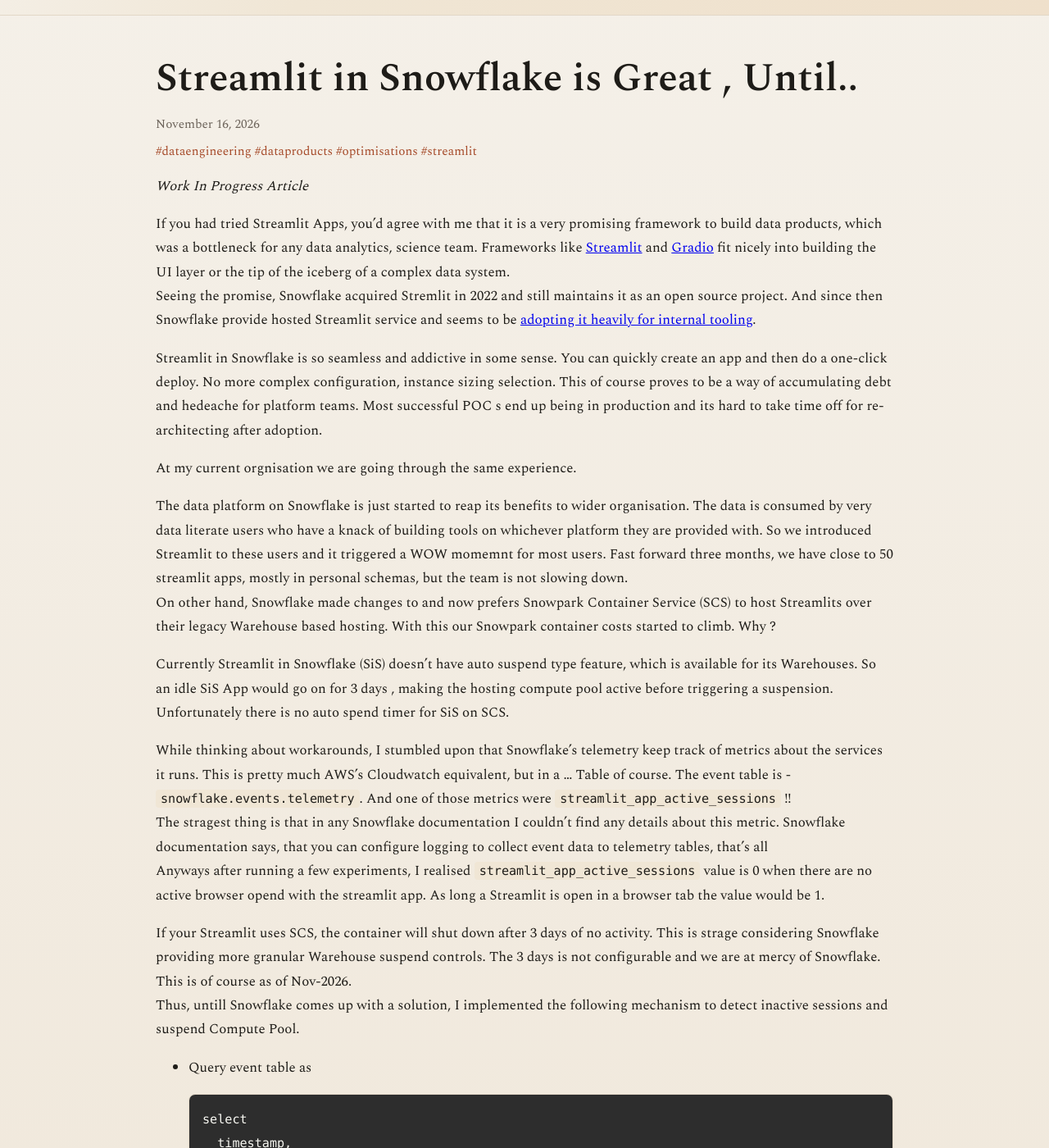
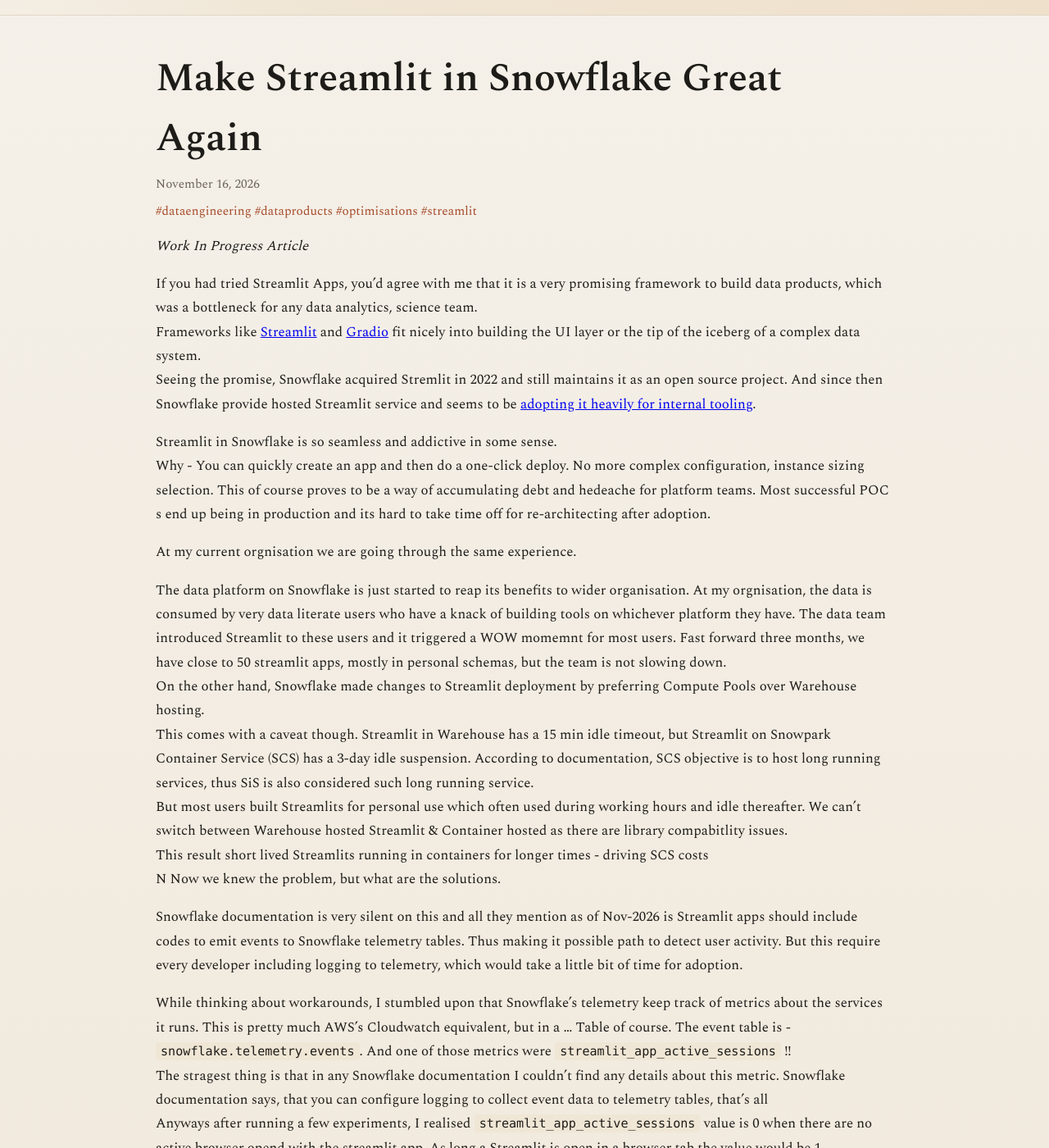
Before and after one commit to nilanka-weeraman/nilanka-weeraman.github.io, a Jekyll site: the page built from _posts/2026-11-16-taming-streamlits-in-snowflake.md, in a window 1280 px wide and 1400 px high, scrolled down 232 px. Shown: the whole window at 82% size. Built offline with Jekyll 4.4.1, drawn with Linux system fonts in a browser that asks for light colours.

Commit message:
SiS article

```diff
--- a/_posts/2026-11-16-taming-streamlits-in-snowflake.md
+++ b/_posts/2026-11-16-taming-streamlits-in-snowflake.md
@@ -1,25 +1,27 @@
 ---
 layout: post
-title: "Streamlit in Snowflake is Great , Until.."
+title: "Make Streamlit in Snowflake Great Again"
 date: 2026-11-16 10:00:00 +0930
 tags: [dataengineering, dataproducts, optimisations, streamlit]
 ---
 
 _Work In Progress Article_<br>
 
-If you had tried Streamlit Apps, you'd agree with me that it is a very promising framework to build data products, which was a bottleneck for any data analytics, science team. Frameworks like [Streamlit](https://github.com/streamlit/streamlit) and [Gradio](https://github.com/gradio-app/gradio) fit nicely into building the UI layer or the tip of the iceberg of a complex data system. <br>
+If you had tried Streamlit Apps, you'd agree with me that it is a very promising framework to build data products, which was a bottleneck for any data analytics, science team.<br> Frameworks like [Streamlit](https://github.com/streamlit/streamlit) and [Gradio](https://github.com/gradio-app/gradio) fit nicely into building the UI layer or the tip of the iceberg of a complex data system. <br>
 Seeing the promise, Snowflake acquired Stremlit in 2022 and still maintains it as an open source project. And since then Snowflake provide hosted Streamlit service and seems to be [adopting it heavily for internal tooling](https://www.snowflake.com/en/blog/engineering/scaling-enterprise-analytics-streamlit-apps/). <br>
 
-Streamlit in Snowflake is so seamless and addictive in some sense. You can quickly create an app and then do a one-click deploy. No more complex configuration, instance sizing selection. This of course proves to be a way of accumulating debt and hedeache for platform teams. Most successful POC s end up being in production and its hard to take time off for re-architecting after adoption. <br>
+Streamlit in Snowflake is so seamless and addictive in some sense. <br>
+Why - You can quickly create an app and then do a one-click deploy. No more complex configuration, instance sizing selection. This of course proves to be a way of accumulating debt and hedeache for platform teams. Most successful POC s end up being in production and its hard to take time off for re-architecting after adoption. <br>
 
 At my current orgnisation we are going through the same experience. <br>
 
-The data platform on Snowflake is just started to reap its benefits to wider organisation. The data is consumed by very data literate users who have a knack of building tools on whichever platform they are provided with. So we introduced Streamlit to these users and it triggered a WOW momemnt for most users. Fast forward three months, we have close to 50 streamlit apps, mostly in personal schemas, but the team is not slowing down. <br>
-On other hand, Snowflake made changes to and now prefers Snowpark Container Service (SCS) to host Streamlits over their legacy Warehouse based hosting. With this our Snowpark container costs started to climb. Why ? <br>
+The data platform on Snowflake is just started to reap its benefits to wider organisation. At my orgnisation, the data is consumed by very data literate users who have a knack of building tools on whichever platform they have. The data team introduced Streamlit to these users and it triggered a WOW momemnt for most users. Fast forward three months, we have close to 50 streamlit apps, mostly in personal schemas, but the team is not slowing down. <br>
+On the other hand, Snowflake made changes to Streamlit deployment by preferring Compute Pools over Warehouse hosting. <br> This comes with a caveat though. Streamlit in Warehouse has a 15 min idle timeout, but Streamlit on Snowpark Container Service (SCS) has a 3-day idle suspension. According to documentation, SCS objective is to host long running services, thus SiS is also considered such long running service. <br> But most users built Streamlits for personal use which often used during working hours and idle thereafter. We can't switch between Warehouse hosted Streamlit & Container hosted as there are library compabitlity issues. <br> This result short lived Streamlits running in containers for longer times - driving SCS costs<br>N
+Now we knew the problem, but what are the solutions. <br>
 
-Currently Streamlit in Snowflake (SiS) doesn't have auto suspend type feature, which is available for its Warehouses. So an idle SiS App would go on for 3 days , making the hosting compute pool active before triggering a suspension. Unfortunately there is no auto spend timer for SiS on SCS. <br>
+Snowflake documentation is very silent on this and all they mention as of Nov-2026 is Streamlit apps should include codes to emit events to Snowflake telemetry tables. Thus making it possible path to detect user activity. But this require every developer including logging to telemetry, which would take a little bit of time for adoption. <br>
 
-While thinking about workarounds, I stumbled upon that Snowflake's telemetry keep track of metrics about the services it runs. This is pretty much AWS's Cloudwatch equivalent, but in a ... Table of course. The event table is - `snowflake.events.telemetry`. And one of those metrics were `streamlit_app_active_sessions` !! <br>
+While thinking about workarounds, I stumbled upon that Snowflake's telemetry keep track of metrics about the services it runs. This is pretty much AWS's Cloudwatch equivalent, but in a ... Table of course. The event table is - `snowflake.telemetry.events`. And one of those metrics were `streamlit_app_active_sessions` !! <br>
 The stragest thing is that in any Snowflake documentation I couldn't find any details about this metric. Snowflake documentation says, that you can configure logging to collect event data to telemetry tables, that's all <br>
 Anyways after running a few experiments, I realised `streamlit_app_active_sessions` value is 0 when there are no active browser opend with the streamlit app. As long a Streamlit is open in a browser tab the value would be 1. <br>
 
```
